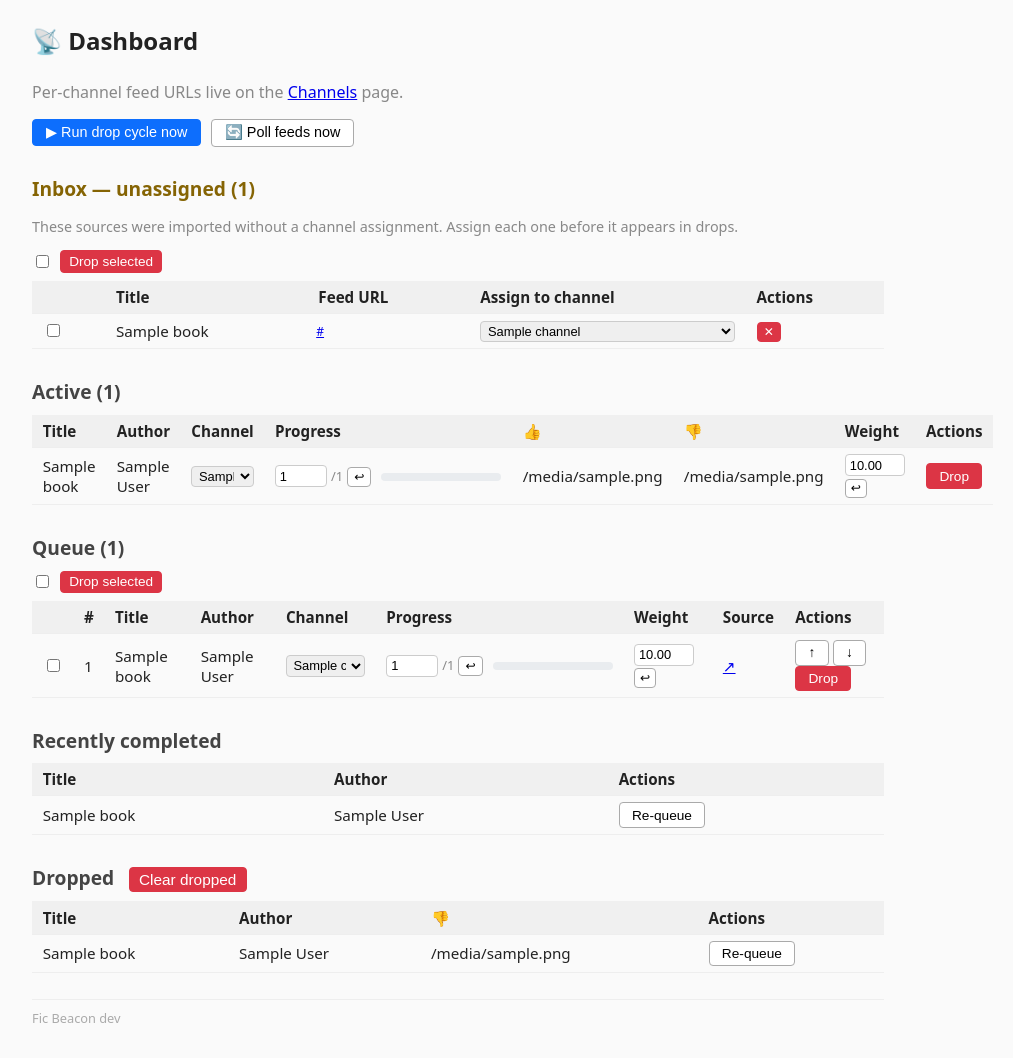
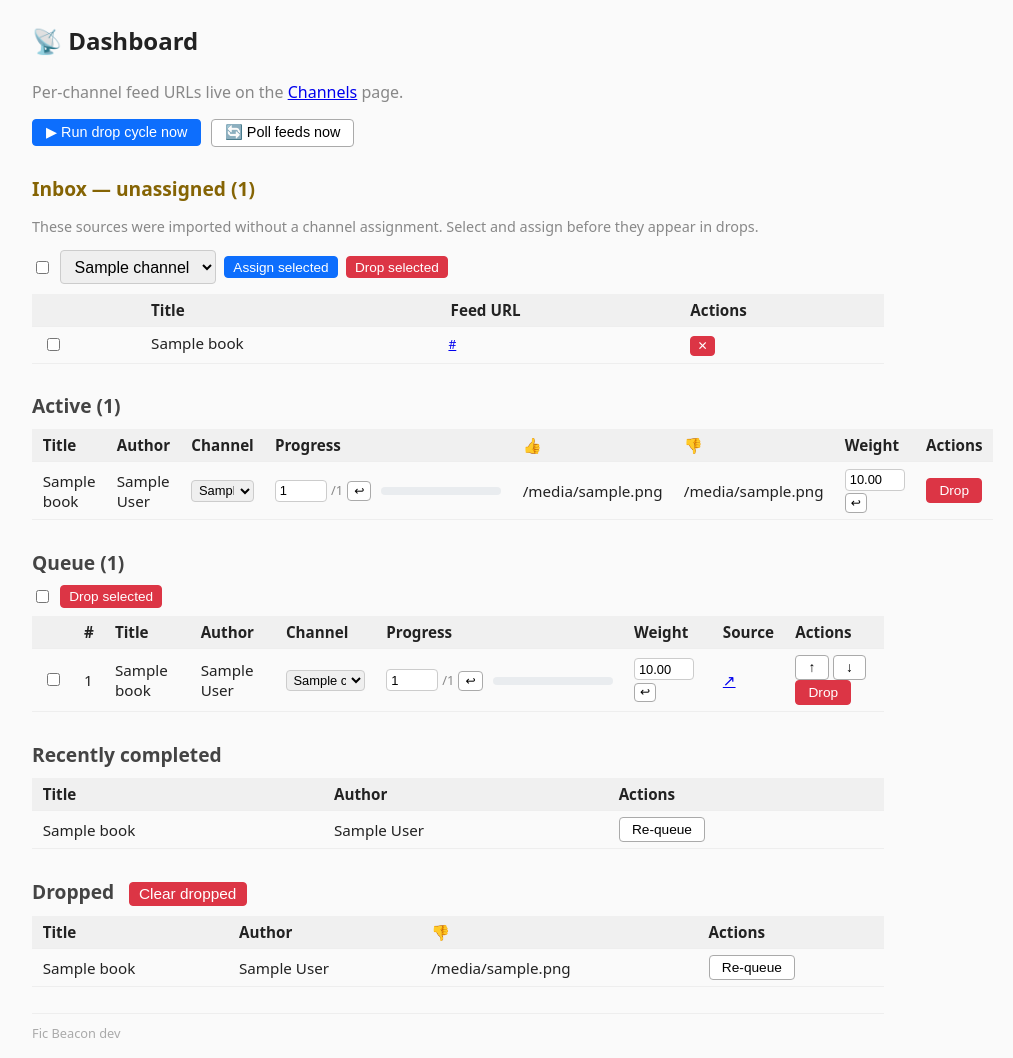
Before and after one commit to Similacrest/fic-beacon, a FastAPI app: template app/templates/admin/index.html in a window 1280 px wide. Shown: the part 63-1121 px from the top of the page, without its empty margins (182-1195 px from the left). Before the commit the page ends 1086 px from the top, so only its background shows below. Run offline with FastAPI, Linux system fonts and the light colour scheme; the template is opened without the code that fills it: most values are stand-ins (such as "Sample title", 1, 10 or a date in 2020); some libraries are stand-ins or nearby versions.

Commit message:
fix(inbox): batch assign-to-channel replaces broken per-row dropdowns
The per-row onchange dropdown silently failed for General because the inbox
channel is excluded from the options list, so the browser pre-selected the
first option (General) and no change event fired when the user picked it.

Replace with a single batch form:
- Checkboxes per row + select-all
- Channel selector + "Assign selected" button (POST batch-set-channel)
- "Drop selected" uses formaction override on the same form — no hidden
  form or JS sync needed
- Labels wired to checkboxes for easier clicking

Add POST /admin/books/batch-set-channel endpoint.

Hourly scheduler also triggers first-poll assume-read (poll_all_feeds
already has the never-polled → seed_source_as_read logic).

Co-Authored-By: Claude Sonnet 4.6 <noreply@anthropic.com>

```diff
--- a/app/templates/admin/index.html
+++ b/app/templates/admin/index.html
@@ -90,33 +90,45 @@
 {% if inbox_books %}
 <h2 style="color:#856404">Inbox — unassigned ({{ inbox_books|length }})</h2>
 <p style="color:#888; font-size:.9em">
-  These sources were imported without a channel assignment. Assign each one before it
-  appears in drops.
+  These sources were imported without a channel assignment. Select and assign before they appear in drops.
 </p>
-<form method="post" action="/admin/books/batch-drop" id="inbox-batch-form">
-<div style="margin-bottom:.5em; display:flex; gap:.5em; align-items:center">
+<form method="post" action="/admin/books/batch-set-channel" id="inbox-assign-form">
+<div style="display:flex; gap:.5em; align-items:center; flex-wrap:wrap; margin-bottom:.6em">
   <input type="checkbox" id="inbox-check-all" title="Select all">
-  <button class="btn btn-danger" type="submit" style="font-size:.85em; padding:.2em .6em"
-          onclick="return batchConfirm('inbox-batch-form', 'Drop selected inbox items?')">
+  <select name="channel_id" style="width:auto">
+    {% for ch in channels %}
+    <option value="{{ ch.id }}">{{ ch.name }}</option>
+    {% endfor %}
+  </select>
+  <button class="btn btn-primary" type="submit" style="font-size:.85em; padding:.2em .6em"
+          onclick="return batchConfirm('inbox-assign-form', 'Assign selected to channel?')">
+    Assign selected
+  </button>
+  <button class="btn btn-danger" type="submit"
+          formaction="/admin/books/batch-drop"
+          style="font-size:.85em; padding:.2em .6em"
+          onclick="return batchConfirm('inbox-assign-form', 'Drop selected inbox items?')">
     Drop selected
   </button>
 </div>
 <table>
   <thead><tr>
-    <th></th><th>Title</th><th>Feed URL</th><th>Assign to channel</th><th>Actions</th>
+    <th></th><th>Title</th><th>Feed URL</th><th>Actions</th>
   </tr></thead>
   <tbody>
   {% for book in inbox_books %}
   <tr>
-    <td><input type="checkbox" name="book_ids" value="{{ book.id }}" class="inbox-check"></td>
-    <td>{{ book.title }}</td>
-    <td style="font-size:.8em; max-width:220px; overflow:hidden; text-overflow:ellipsis; white-space:nowrap">
+    <td>
+      <input type="checkbox" name="book_ids" value="{{ book.id }}"
+             class="inbox-check" id="ic-{{ book.id }}">
+    </td>
+    <td><label for="ic-{{ book.id }}" style="cursor:pointer; font-weight:normal">{{ book.title }}</label></td>
+    <td style="font-size:.8em; max-width:260px; overflow:hidden; text-overflow:ellipsis; white-space:nowrap">
       {% if book.feed_url %}<a href="{{ book.feed_url }}" target="_blank">{{ book.feed_url }}</a>{% else %}—{% endif %}
     </td>
-    <td>{{ channel_select(book) }}</td>
     <td>
       <form method="post" action="/admin/ongoing/{{ book.id }}/delete" style="display:inline"
-            onsubmit="return confirm('Remove this source and its buffered chapters?')">
+            onsubmit="return confirm('Remove this source?')">
         <button class="btn btn-danger" style="font-size:.8em; padding:.15em .5em">✕</button>
       </form>
     </td>
```
Also changed, not shown: app/routers/admin.py (+17 -0 lines).
